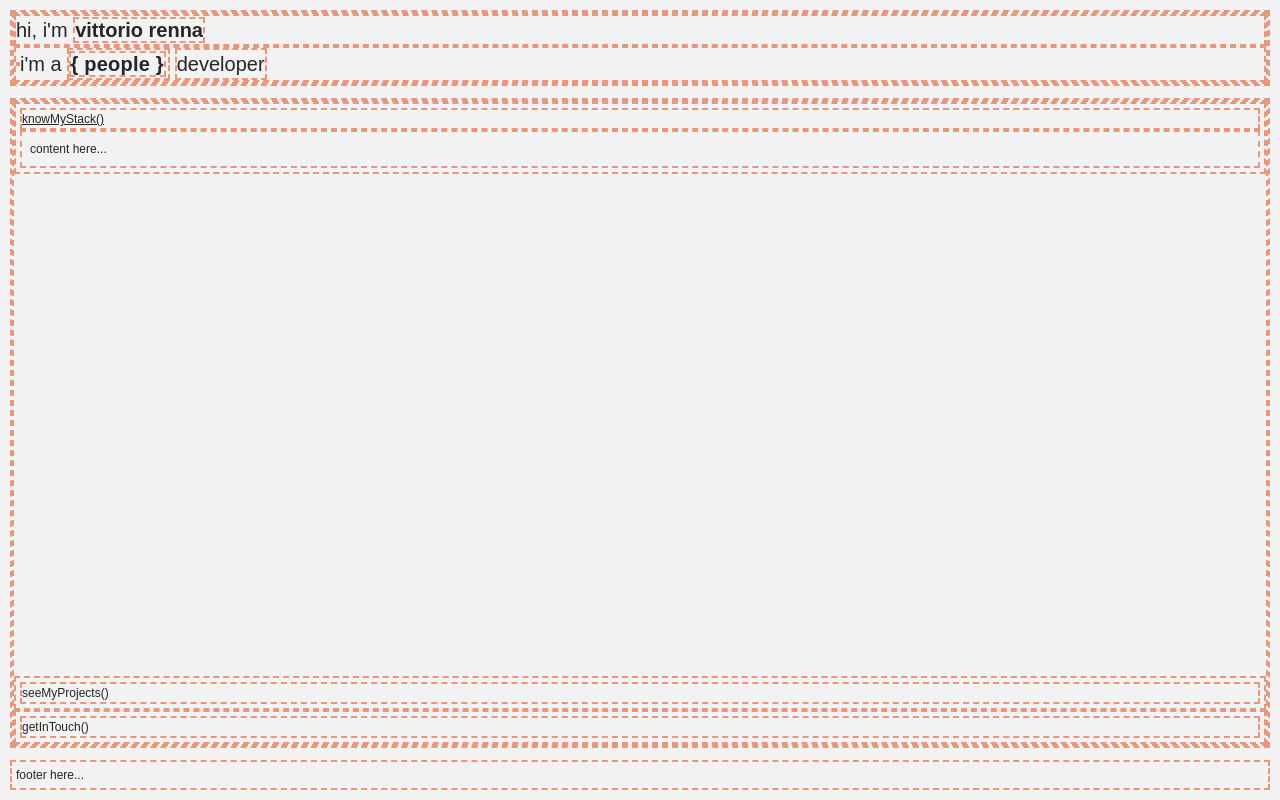
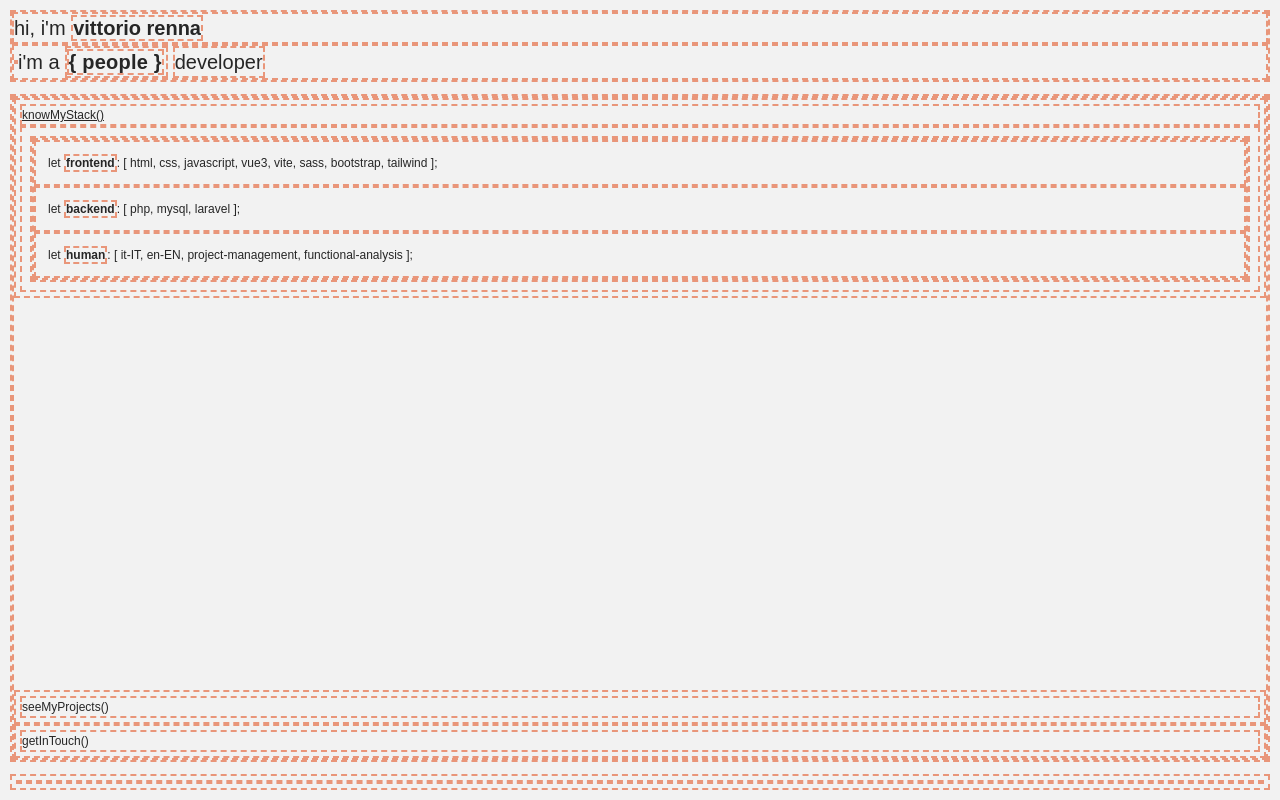
Before and after one commit to rennavittorio/personal-portfolio, a Vue app: page / in a window 1280 px wide. Both pictures are taken after a click on the item "knowMyStack()". Built offline with nearby package versions, Linux system fonts and the light colour scheme.

Commit message:
add: add main-content

```diff
--- a/src/components/FooterComp.vue
+++ b/src/components/FooterComp.vue
@@ -20,8 +20,10 @@ export default defineComponent ({
 <template>
 
 
-    <footer class="footer p-1">
-        footer here...
+    <footer class="footer container p-1">
+        <div class="footer-wrapper">
+
+        </div>
     </footer>
 
 
--- a/src/components/HeaderComp.vue
+++ b/src/components/HeaderComp.vue
@@ -41,8 +41,7 @@ export default defineComponent({
 
 <template>
 
-    <header class="header text-xl mb-3">
-        <div class="container">
+    <header class="header container text-xl mb-3">
         <h1 class="my-name">
             hi, i'm <strong>{{ profileName }}</strong>
         </h1>
@@ -51,8 +50,6 @@ export default defineComponent({
             <span class="dev-animation flicker"><strong>{{ roles[rolesCounter] }}</strong></span>
             <span class="">developer</span>
         </h1>
-
-        </div>
     </header>
 
 </template>
--- a/src/components/MainComp.vue
+++ b/src/components/MainComp.vue
@@ -47,13 +47,59 @@ export default defineComponent({
             :class="['item__function', 'p-1',
             (activeIndex === i) && (isActive) ? 'active' : '',
             (activeIndex === i) && (isActive) ? 'mb-auto' : '',]">
-                <div class="item__title hover:underline hover:cursor-pointer">
+                <div class="item__title hover:underline hover:cursor-pointer hover:text-main-hv">
                     {{ item.title }}
                 </div>
                 <div
-                :class="['content', 'p-2', (activeIndex === i) && (isActive) ? 'block' : 'hidden']">
-                    content here...
+                :class="['content-wrapper', 'p-2', (activeIndex === i) && (isActive) ? 'block' : 'hidden']">
+                    <div
+                    class="content-show"
+                    v-if="activeIndex === 0"
+                    >
+                        <ul class="content__list">
+                            <li
+                            v-for="option in store.functionMenu[activeIndex].content"
+                            class="content__item p-3"
+                            >
+                                let <strong>{{ option.category }}</strong>: {{ option.languages }}
+                            </li>
+                        </ul>
+                    </div>
+                    <div
+                    class="content-show"
+                    v-else-if="activeIndex === 1"
+                    >
+                        <ul class="content__list">
+                            <li
+                            v-for="option in store.functionMenu[activeIndex].content"
+                            class="content__item p-3"
+                            >
+                                const {
+                                {{ option.category }},
+                                <a class="underline hover:text-main-hv hover:cursor-pointer" :href="option.websiteLink">website</a>,
+                                <a class="underline hover:text-main-hv hover:cursor-pointer" :href="option.githubLink">github</a>
+                                } = <strong>{{ option.projName }}</strong>
+                            </li>
+                        </ul>
+                    </div>
+
+                    <div
+                    class="content-show"
+                    v-else-if="activeIndex === 2"
+                    >
+                        <ul class="content__list">
+                            <li
+                            v-for="option in store.functionMenu[activeIndex].content"
+                            class="content__item p-3"
+                            >
+                                <a
+                                class="hover:underline hover:text-main-hv hover:cursor-pointer"
+                                :href="option.link">{{ option.funcName }}</a>
+                            </li>
+                        </ul>
+                    </div>
                 </div>
+
             </li>
         </ul>
 
--- a/src/store.js
+++ b/src/store.js
@@ -24,19 +24,19 @@ const store = reactive({
             title: 'seeMyProjects()',
             content: [
                 {
-                    projName: 'frontend',
+                    projName: 'proj_name_1',
                     category: 'contribution',
                     websiteLink: '#',
                     githubLink: '#'
                 },
                 {
-                    projName: 'frontend',
+                    projName: 'proj_name_2',
                     category: 'contribution',
                     websiteLink: '#',
                     githubLink: '#'
                 },
                 {
-                    projName: 'frontend',
+                    projName: 'proj_name_3',
                     category: 'contribution',
                     websiteLink: '#',
                     githubLink: '#'
@@ -47,7 +47,7 @@ const store = reactive({
             title: 'getInTouch()',
             content: [
                 {
-                    funcName: '@click="sendMain"',
+                    funcName: '@click="sendMail"',
                     link: '#'
                 },
                 {
```
Lines whose indentation alone changed are shown as unchanged.
